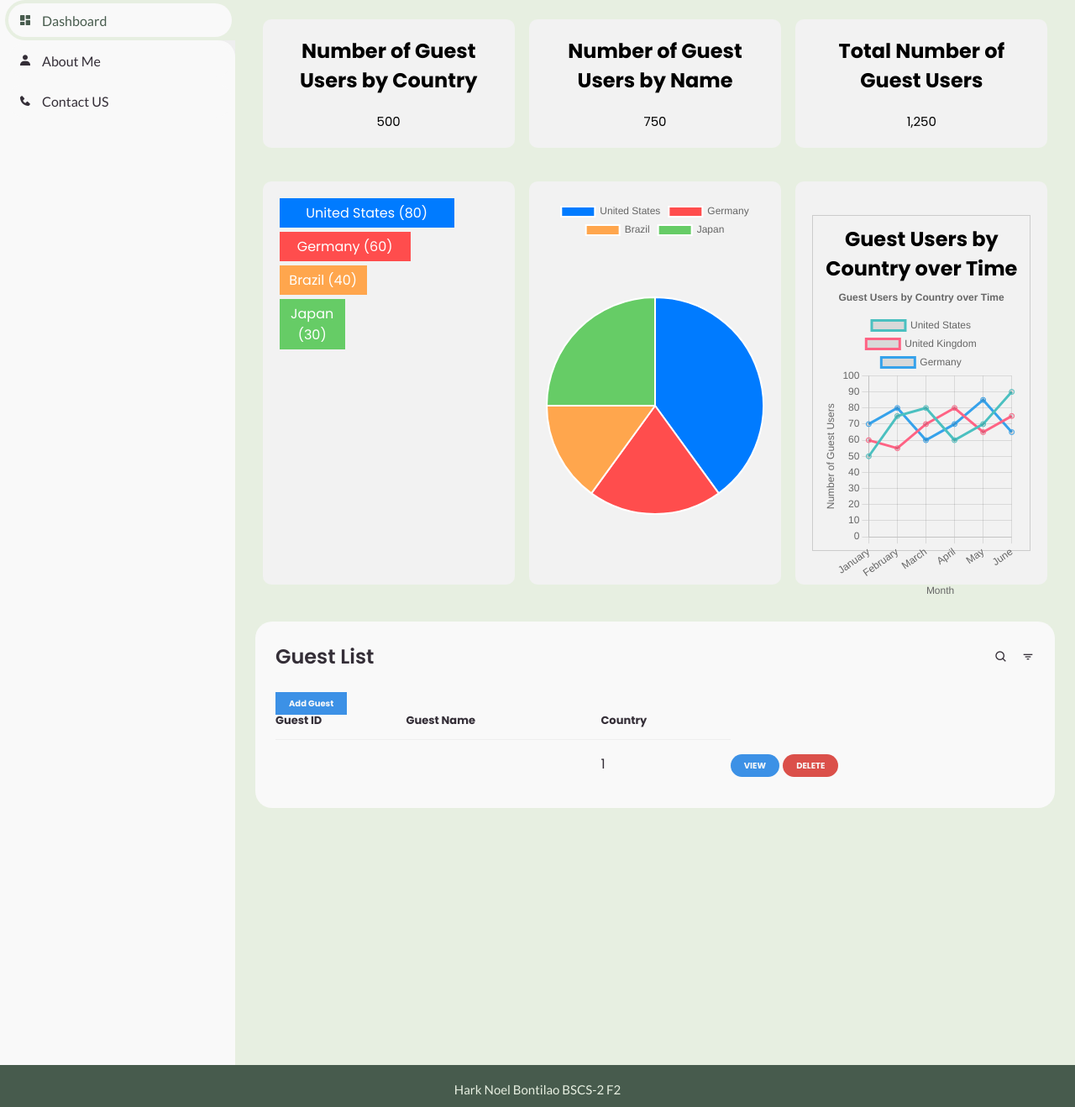
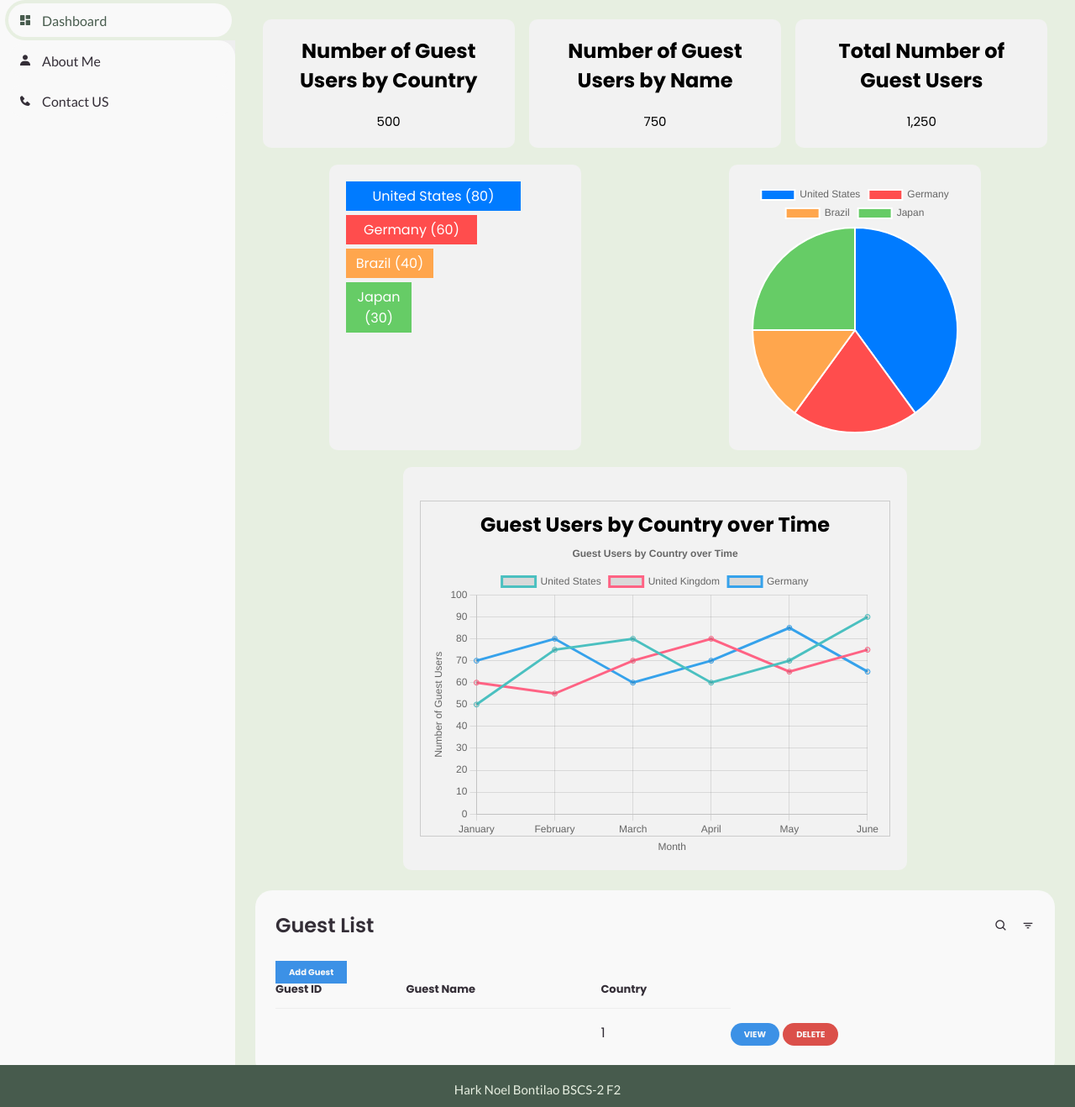
Before and after one commit to harknoel/OSCS, a PHP site: page /dashboard.php in a window 1280 px wide. Shown: the part 177-1495 px from the top of the page at 84% size. Run offline with PHP 8.4, Linux system fonts and the light colour scheme; the visitor is signed in with stand-in values (Sample User, id 1); tables that the repository leaves empty or names only in its code hold one stand-in row (values such as "Sample post"); data that the repository does not hold is empty.

Commit message:
Fix dashboard

```diff
--- a/dashboard.php
+++ b/dashboard.php
@@ -30,7 +30,6 @@
 		</div>
 	</div>
 
-	<h1 style="text-align: center; font-size: 32px; margin-top: 40px; margin-bottom: 20px;"></h1>
 	<div style="display: flex; flex-wrap: wrap; justify-content: space-around; margin-top: 20px;">
   <div style="background-color: #f2f2f2; padding: 20px; border-radius: 10px; width: 300px; text-align: center; margin-bottom: 20px;">
     <div style="background-color: #007bff; width: 80%; margin-bottom: 5px; color: #fff; padding: 5px;">United States (80)</div>
@@ -40,7 +39,6 @@
   </div>
   <div style="background-color: #f2f2f2; padding: 20px; border-radius: 10px; width: 300px; text-align: center; margin-bottom: 20px;">
     <canvas id="myChart"></canvas>
-
     <script>
       // Sample Data
       const data = {
@@ -69,12 +67,11 @@
       const myChart = new Chart(document.getElementById('myChart'), config);
     </script>
   </div>
-		<div style="background-color: #f2f2f2; padding: 20px; border-radius: 10px; width: 300px; text-align: center; margin-bottom: 20px;">
+  <div style="background-color: #f2f2f2; padding: 20px; border-radius: 10px; width: 600px; text-align: center;">
     <div style="width: 100%; height: 400px; border: 1px solid #ccc; margin: 20px auto; padding: 10px;">
       <h2 style="text-align: center;">Guest Users by Country over Time</h2>
       <canvas id="lineChart" style="width: 100%; height: 100%;"></canvas>
     </div>
-
     <script>
       // Sample Data for Line Chart
       const lineData = {
@@ -100,7 +97,6 @@
 			}
 			]
 			};
-
 			  // Line Chart Configuration
   const lineConfig = {
     type: 'line',
```
Lines whose indentation alone changed are shown as unchanged.
